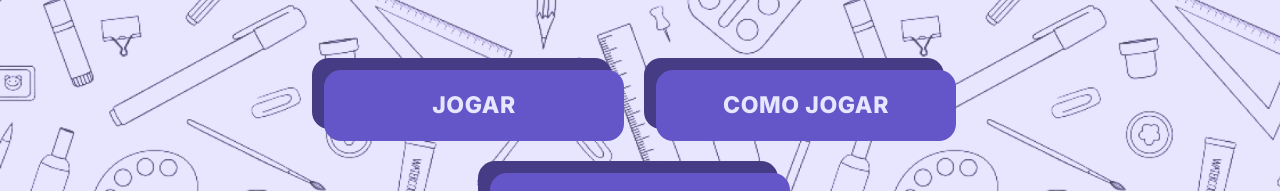
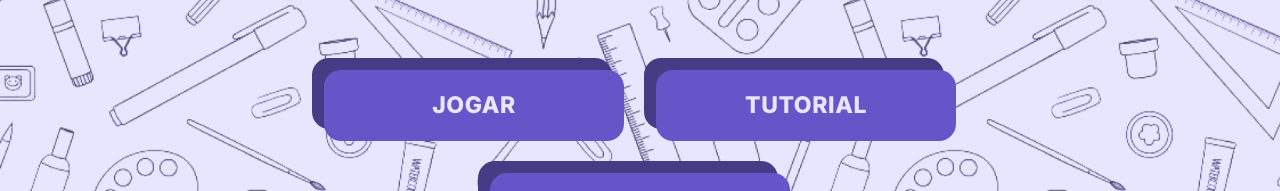
Before and after one commit to dorvillethiago/Memoriza-Libras, a React (Vite) app: page / in a window 1280 px wide. Shown: the part 430-621 px from the top of the page. Built offline with nearby package versions, Linux system fonts and the light colour scheme.

Commit message:
fix: nome do botão alterado

```diff
--- a/src/modules/Root/sessions/ButtonSequence.tsx
+++ b/src/modules/Root/sessions/ButtonSequence.tsx
@@ -25,7 +25,7 @@ export default function ButtonSequence() {
                     <ButtonRedirect page={""}
                                     title={"JOGAR"}/>
                     <ButtonRedirect page={""}
-                                    title={"COMO JOGAR"}/>
+                                    title={"TUTORIAL"}/>
                 </div>
                 <ButtonRedirect page={"/credits"}
                                 title={"CRÉDITOS"}/>
@@ -38,7 +38,7 @@ export default function ButtonSequence() {
                                     title={"JOGAR"}/>
                     <ButtonRedirect mobile={windowDimensions.width < 400}
                                     page={""}
-                                    title={"COMO JOGAR"}/>
+                                    title={"TUTORIAL"}/>
                     <ButtonRedirect mobile={windowDimensions.width < 400}
                                     page={"/credits"}
                                     title={"CRÉDITOS"}/>
```
